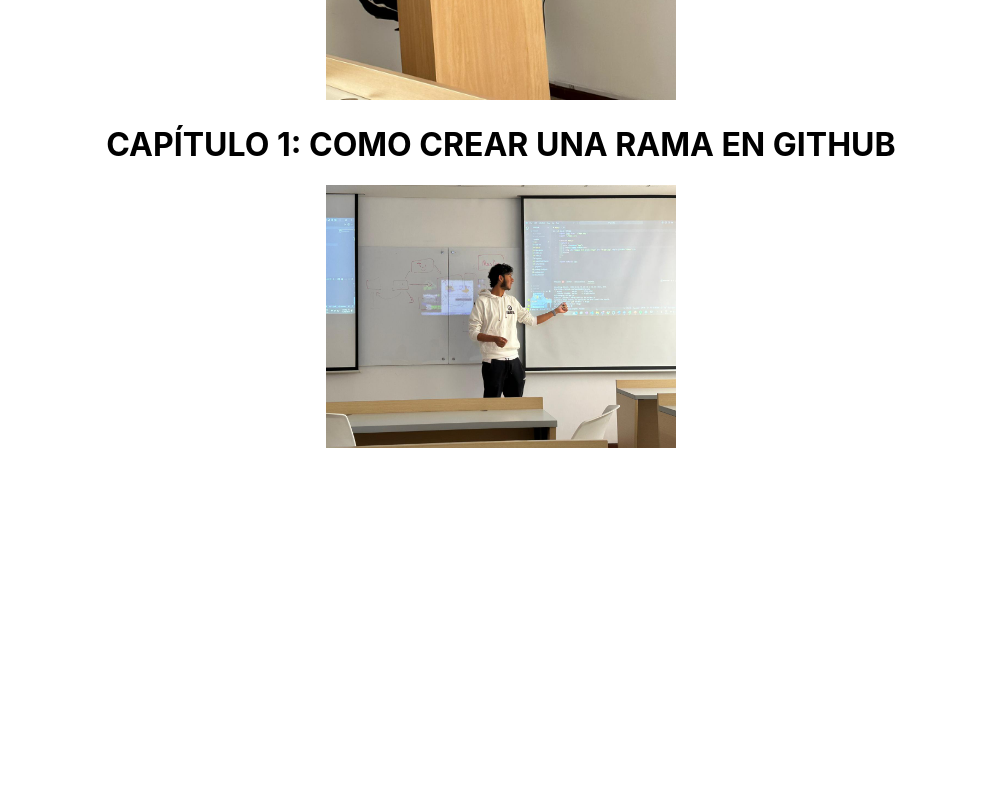
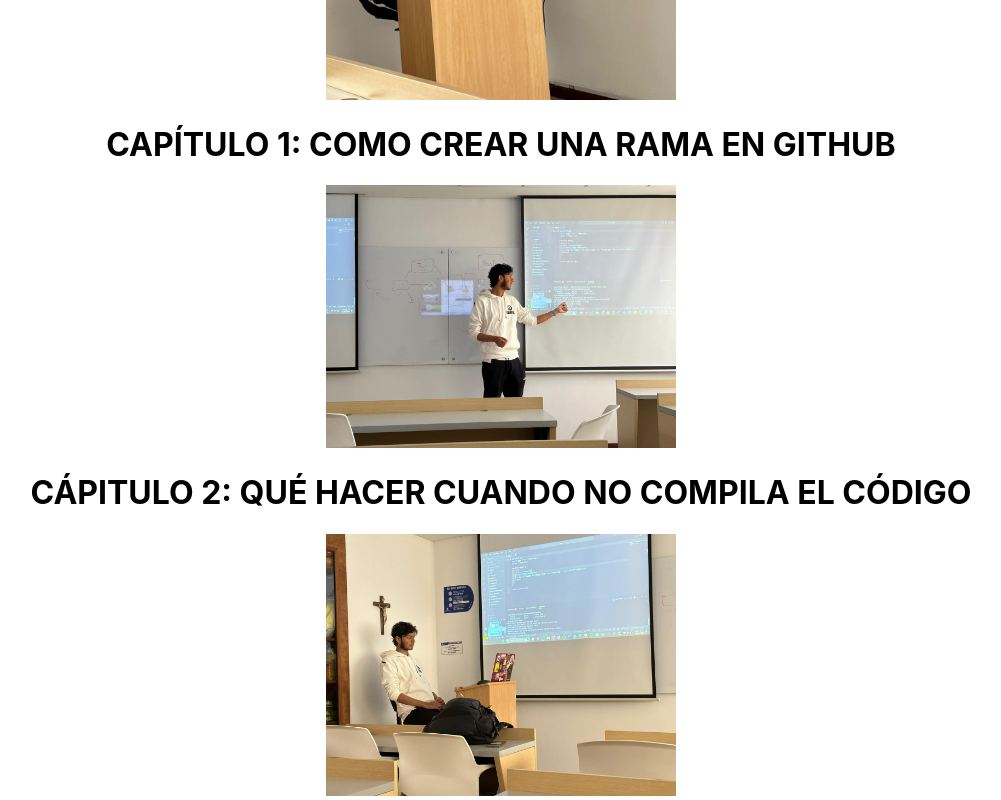
Before and after one commit to Dap20040812/prueba, a React (Create React App) app: page / in a window 1280 px wide. Shown: the part 449-1249 px from the top of the page, without its empty margins (139-1140 px from the left). Before the commit the page ends 901 px from the top, so only its background shows below. Built offline with nearby package versions, Linux system fonts and the light colour scheme.

Commit message:
Agrega nuevo capitulo

```diff
--- a/src/App.js
+++ b/src/App.js
@@ -8,6 +8,8 @@ function App() {
       <img alt="Imágen del profe diego" src="diego.jpg" style={{width:"350px"}}/>
       <h1>CAPÍTULO 1: COMO CREAR UNA RAMA EN GITHUB</h1>
       <img alt="Imágen del profe diego" src="diego2.jpg" style={{width:"350px"}}/>
+      <h1>CÁPITULO 2: QUÉ HACER CUANDO NO COMPILA EL CÓDIGO</h1>
+      <img alt="Imágen del profe diego" src="diego3.jpg" style={{width:"350px"}}/>
     </div>
   );
 }
```
Also changed, not shown: public/diego3.jpg (added).
